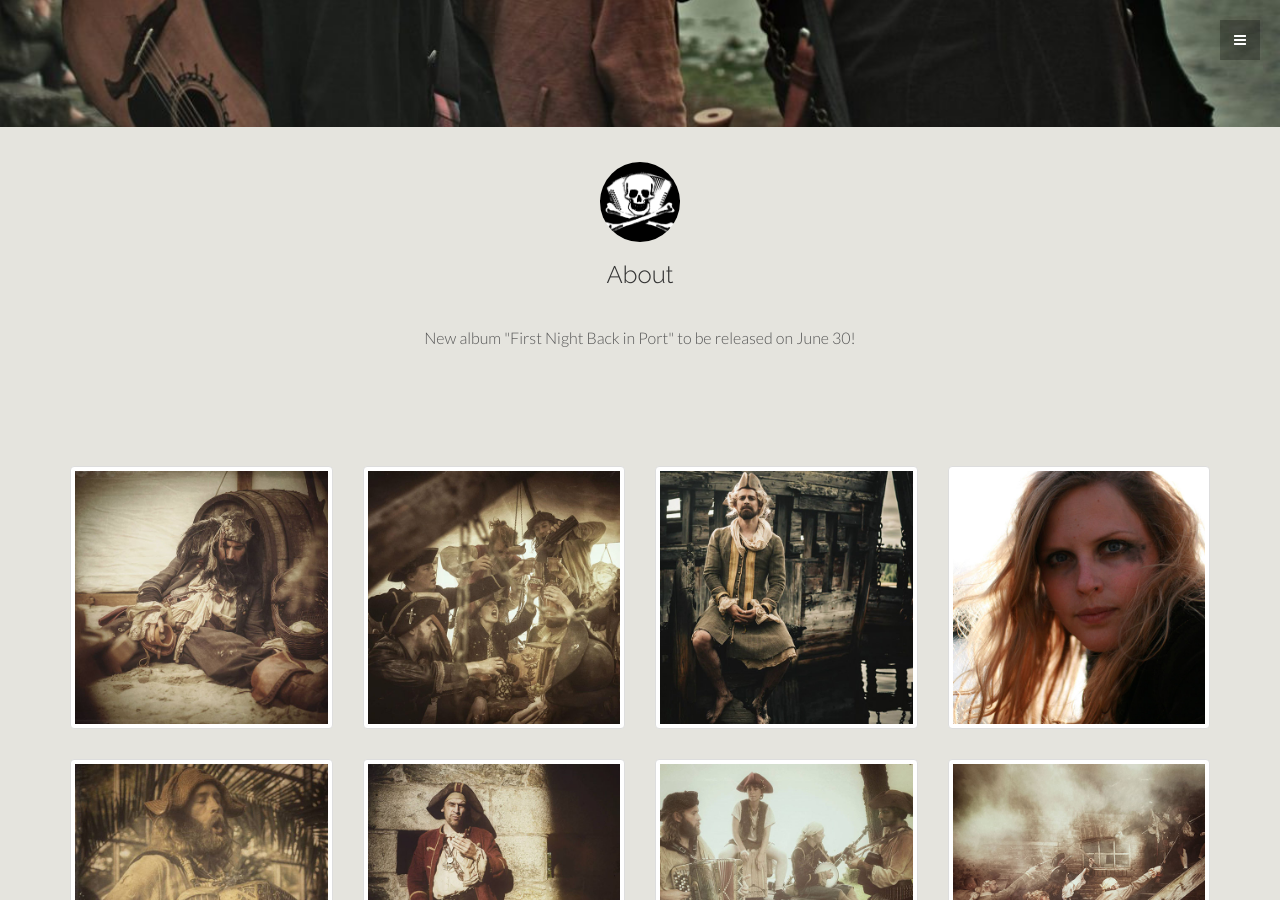
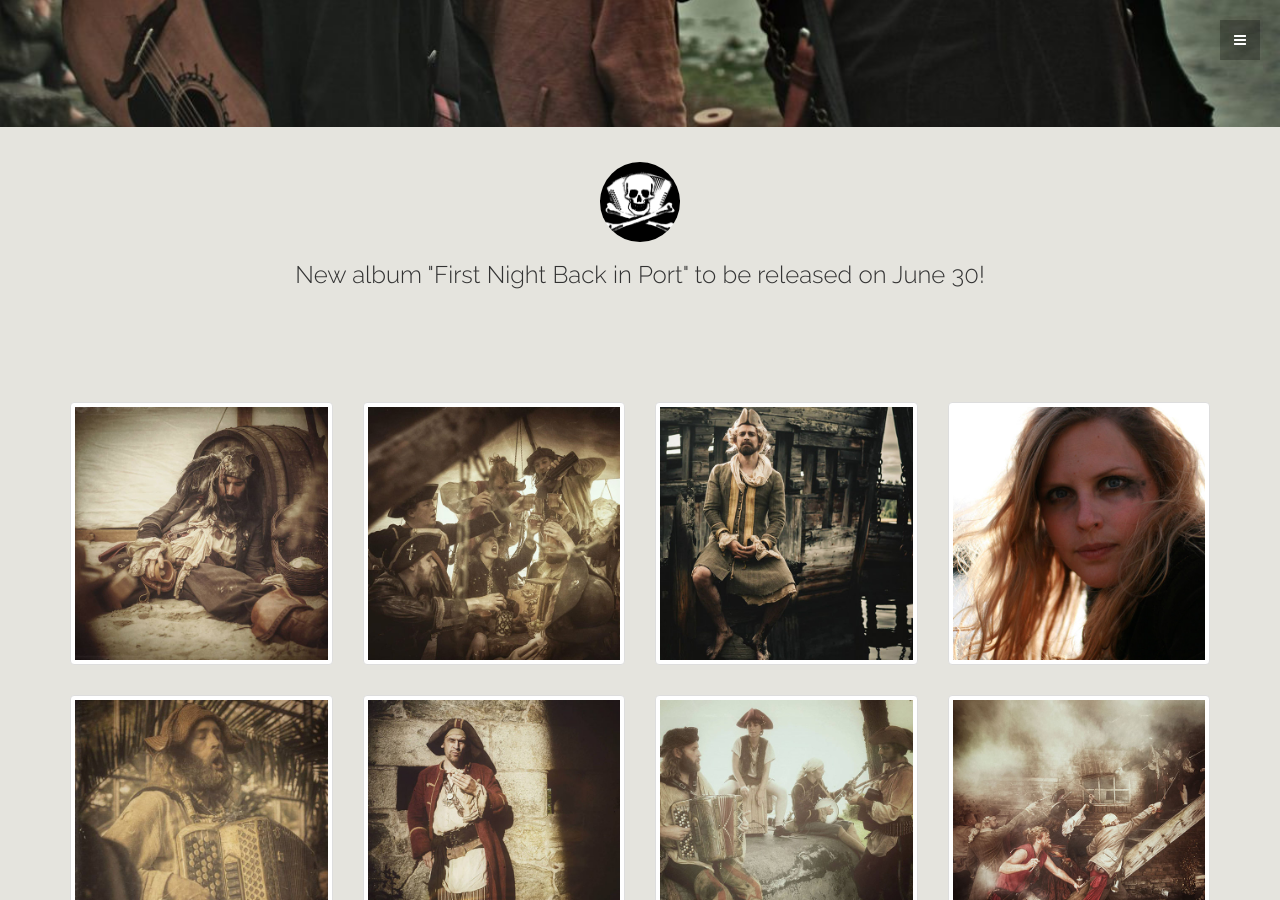
Before and after one commit to danielwerthen/yebanished, a Jekyll site: the page built from index.html, in a window 1280 px wide and 900 px high, scrolled down 563 px. Built offline with Jekyll 4.4.1, drawn with Linux system fonts in a browser that asks for light colours; a script that is not in the unit is left out.

Commit message:
Update about.yml

```diff
--- a/_data/about.yml
+++ b/_data/about.yml
@@ -1,3 +1,2 @@
-header:   About
+header: New album "First Night Back in Port" to be released on June 30!
 body: |
-  New album "First Night Back in Port" to be released on June 30!
```
